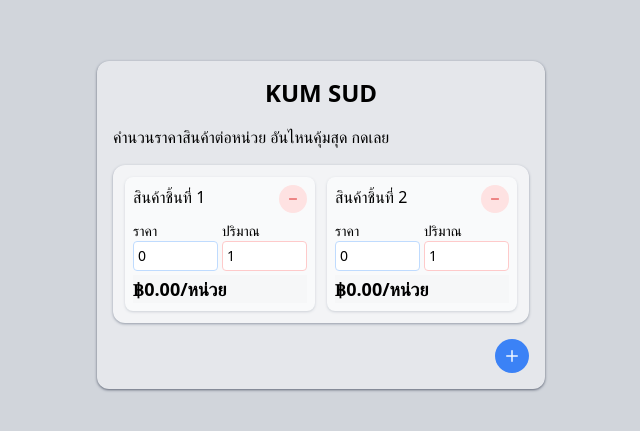
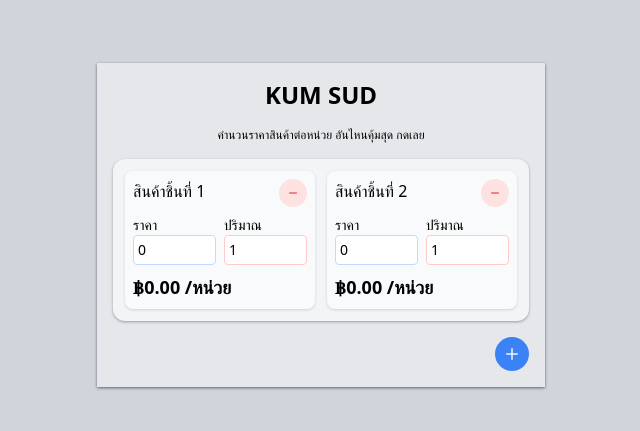
Before and after one commit to anwam/kumsud, a Svelte app: page / in a window 1280 px wide. Shown: the part 175-606 px from the top of the page, without its empty margins (319-959 px from the left). Built offline with nearby package versions, Linux system fonts and the light colour scheme.

Commit message:
fix: scaling and wording

```diff
--- a/index.html
+++ b/index.html
@@ -3,14 +3,14 @@
   <head>
     <meta charset="UTF-8" />
     <link rel="icon" type="image/svg+xml" href="/vite.svg" />
-    <meta name="viewport" content="width=device-width, initial-scale=1.0" />
+    <meta name="viewport" content="width=device-width, initial-scale=1.0, maximum-scale=1" />
     <title>Kum Sud - คุ้มสุด</title>
     <link rel="apple-touch-icon"  href="/apple-touch-icon-180x180.png" sizes="180x180">
     <link rel="mask-icon" href="maskable-icon-512x512.png" color="#FFFFFF">
     <meta name="theme-color" content="#ffffff">
   </head>
   <body>
-    <div class="flex w-full min-h-screen bg-gray-300 place-items-center" id="app"></div>
+    <div class="flex w-full bg-gray-300 min-h-[100dvh] place-items-center" id="app"></div>
     <script type="module" src="/src/main.js"></script>
   </body>
 </html>
--- a/src/App.svelte
+++ b/src/App.svelte
@@ -32,12 +32,12 @@
 </script>
 
 <main
-  class="container max-w-md max-h-screen mx-auto flex flex-col gap-4 bg-gray-200 p-4 rounded-xl shadow shadow-gray-500"
+  class="container flex flex-col max-w-md max-h-[100dvh] gap-4 p-4 mx-auto bg-gray-200 shadow shadow-gray-500"
 >
-  <h1 class="text-lg md:text-xl lg:text-2xl text-center font-bold">KUM SUD</h1>
-  <p>คำนวนราคาสินค้าต่อหน่วย อันไหนคุ้มสุด กดเลย</p>
+  <h1 class="text-lg font-bold text-center md:text-xl lg:text-2xl">KUM SUD</h1>
+  <p class="text-xs text-center">คำนวนราคาสินค้าต่อหน่วย อันไหนคุ้มสุด กดเลย</p>
   <div
-    class="overflow-auto grid grid-flow-row grid-cols-12 gap-3 bg-gray-100 rounded-xl p-3 shadow shadow-gray-400"
+    class="grid grid-flow-row grid-cols-12 gap-3 p-3 overflow-auto bg-gray-100 shadow rounded-xl shadow-gray-400"
   >
     {#each comparators as c, index}
       <div
@@ -46,9 +46,14 @@
         }`}
       >
         <div class="flex flex-row justify-between">
-          <p>{`สินค้าชิ้นที่ ${index + 1}`}</p>
+          <p>
+            {`สินค้าชิ้นที่ ${index + 1}`}
+            {#if isMinPPU(c.id)}
+              <span>คุ้มกว่า</span>
+            {/if}
+          </p>
           <button
-            class="w-fit bg-red-100 text-red-600 p-2 rounded-full hover:ring-2 hover:ring-red-200 transition-all duration-300"
+            class="p-2 text-red-600 transition-all duration-300 bg-red-100 rounded-full w-fit hover:ring-2 hover:ring-red-200"
             on:click={deleteComparator(c.id)}
           >
             <Minus size={12} />
@@ -59,7 +64,7 @@
     {/each}
   </div>
   <button
-    class="w-fit self-end bg-blue-500 text-blue-50 p-2 rounded-full hover:ring-2 hover:ring-blue-700 transition-all duration-300"
+    class="self-end p-2 transition-all duration-300 bg-blue-500 rounded-full w-fit text-blue-50 hover:ring-2 hover:ring-blue-700"
     on:click={addComparator}
   >
     <Plus size={18} />
--- a/src/lib/Comparator.svelte
+++ b/src/lib/Comparator.svelte
@@ -8,12 +8,13 @@
   $: product = { ...product, ppu };
 </script>
 
-<form class="grid grid-cols-2 grid-flow-row gap-1 text-sm">
+<form class="grid grid-flow-row grid-cols-2 gap-2 text-sm">
   <div class="col-span-1">
     <label for={`price-${id}`}>ราคา</label>
     <input
-      class="border border-blue-200 rounded p-1 w-full"
+      class="w-full p-1 border border-blue-200 rounded"
       on:focus={(e) => e.currentTarget.select()}
+      pattern="\d*"
       type="number"
       name="price"
       id={`price-${id}`}
@@ -23,22 +24,19 @@
   <div class="col-span-1">
     <label for={`vol-${id}`}>ปริมาณ</label>
     <input
-      class="border border-red-200 rounded p-1 w-full"
+      class="w-full p-1 border border-red-200 rounded"
       on:focus={(e) => e.currentTarget.select()}
+      pattern="\d*"
       type="number"
       name="vol"
       id={`vol-${id}`}
       bind:value={vol}
     />
   </div>
-  <input
-    disabled
-    class="text-lg font-bold col-span-2"
-    type="text"
-    id={`ppu-${id}`}
-    value={new Intl.NumberFormat("th-TH", {
+  <p class="col-span-2 text-lg font-bold" id={`ppu-${id}`}>
+    {new Intl.NumberFormat("th-TH", {
       style: "currency",
       currency: "THB",
-    }).format(ppu) + "/หน่วย"}
-  />
+    }).format(ppu) + " /หน่วย"}
+  </p>
 </form>
```
